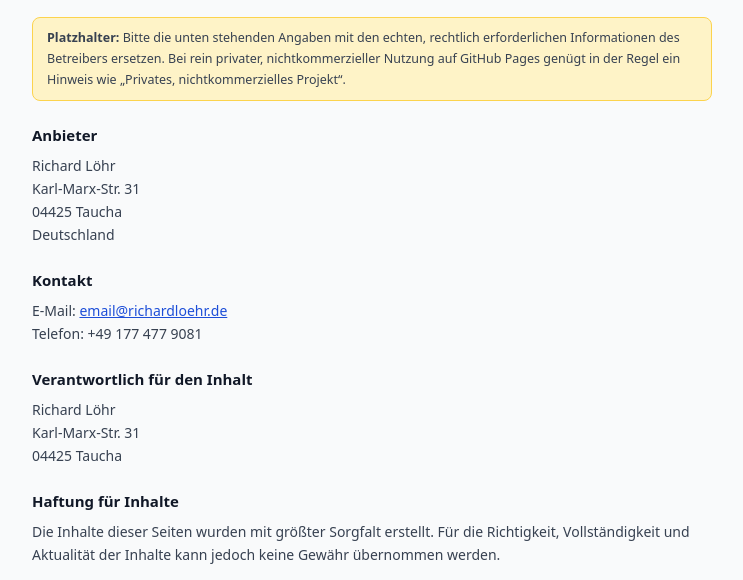
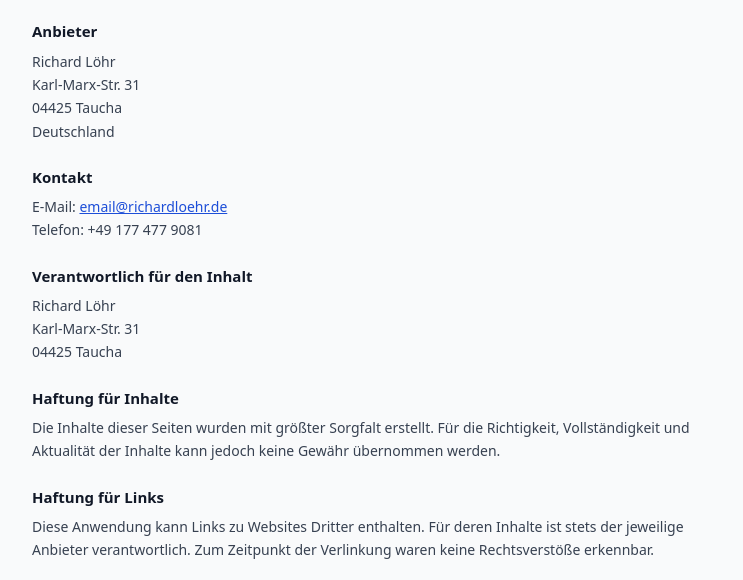
Before and after one commit to lenuyx/Asset-Manager, a plain HTML site: page impressum.html in a window 1280 px wide. Shown: the part 153-733 px from the top of the page, without its empty margins (268-1011 px from the left). Drawn offline with Linux system fonts and the light colour scheme.

Commit message:
Remove placeholder text from impressum.html
Removed placeholder text for legal information in impressum.

```diff
--- a/impressum.html
+++ b/impressum.html
@@ -25,13 +25,6 @@
     <a class="back" href="index.html">← Zurück zur Karte</a>
     <h1>Impressum</h1>
     <div class="sub">Angaben gemäß § 5 TMG / § 5 DDG</div>
-
-    <div class="hint">
-      <strong>Platzhalter:</strong> Bitte die unten stehenden Angaben mit den echten,
-      rechtlich erforderlichen Informationen des Betreibers ersetzen. Bei rein privater,
-      nichtkommerzieller Nutzung auf GitHub Pages genügt in der Regel ein Hinweis wie
-      „Privates, nichtkommerzielles Projekt“.
-    </div>
 
     <h2>Anbieter</h2>
     <p>
```
